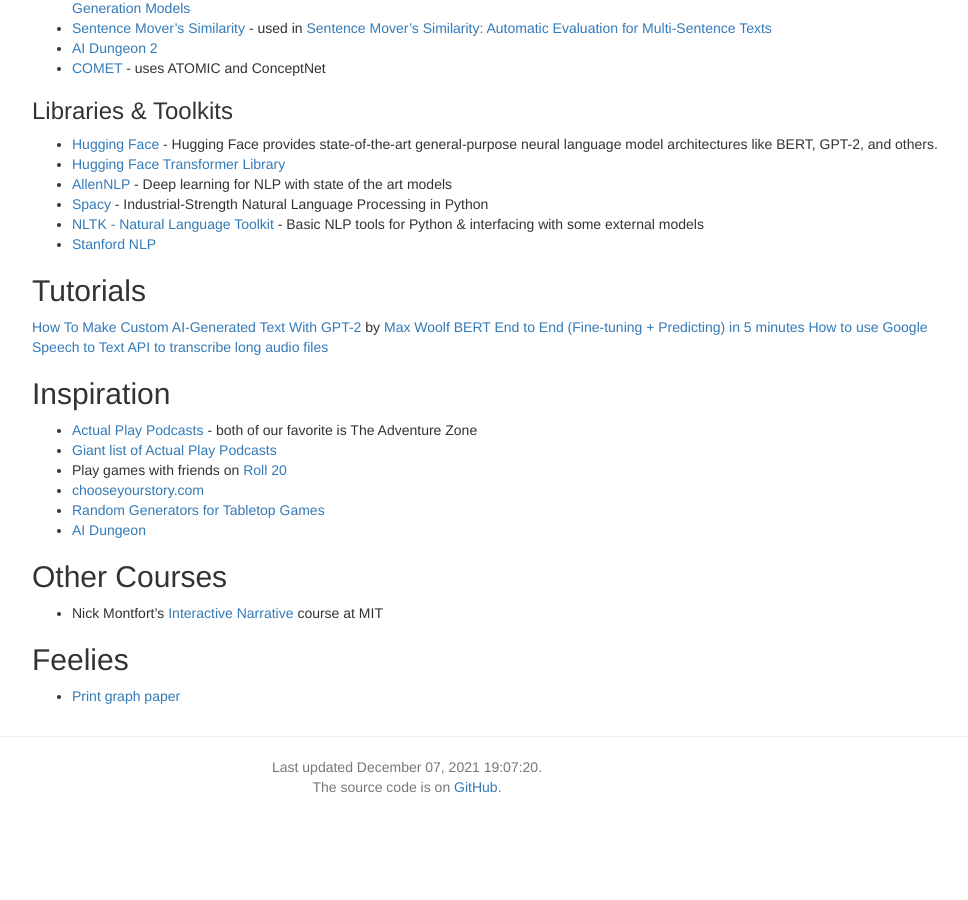
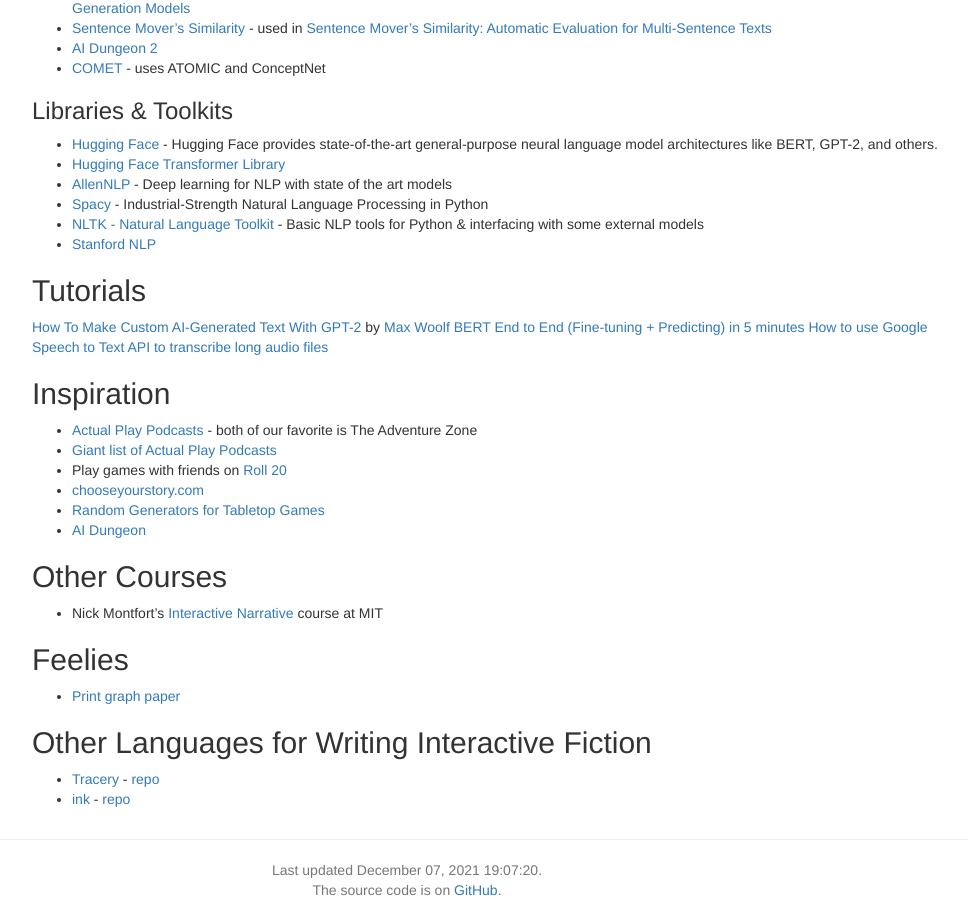
Before and after one commit to interactive-fiction-class/interactive-fiction-class.github.io, a Jekyll site: the page built from resources.md, in a window 1280 px wide and 900 px high, scrolled down 1354 px. Shown: the whole window, without its empty margins (233-1201 px from the left). Built offline with Jekyll 4.4.1, drawn with Linux system fonts in a browser that asks for light colours; nearby versions of some CDN libraries; a script that is not in the unit is left out; before the commit the page ends 2151 px from its top, so only the background shows below that.

Commit message:
other languages

```diff
--- a/resources.md
+++ b/resources.md
@@ -97,3 +97,8 @@
 ## Feelies
 
 * [Print graph paper](http://print-graph-paper.com)
+
+## Other Languages for Writing Interactive Fiction
+
+* [Tracery](http://tracery.io/) - [repo](https://github.com/galaxykate/tracery/tree/tracery2)
+* [ink](https://www.inklestudios.com/ink/) - [repo](https://github.com/inkle/ink)
```
